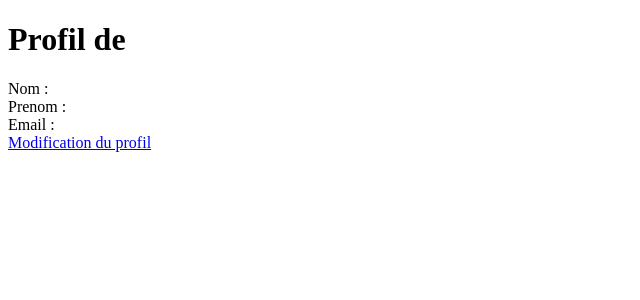
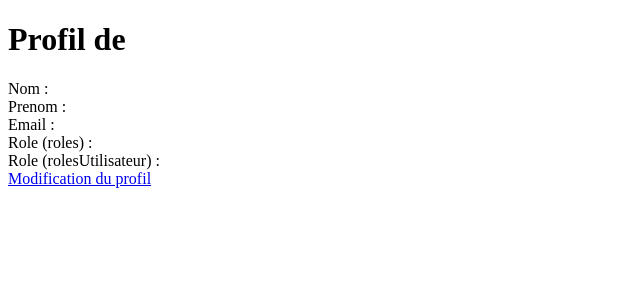
Before and after one commit to julienM29/PizzaOnLine, a Symfony app: template templates/profil/index.html.twig in a window 1280 px wide. Shown: the part 26-326 px from the top of the page, without its empty margins (0-640 px from the left). Run offline with Twig, Linux system fonts and the light colour scheme; the template is opened without the code that fills it, so the values that code supplies are empty; some libraries are stand-ins or nearby versions.

Commit message:
Modification des roles : Ok, problème 2 tables identiques crées avec 2 nom différents et dont l'une ne set pas

```diff
--- a/src/Form/ProfilFormType.php
+++ b/src/Form/ProfilFormType.php
@@ -19,12 +19,10 @@ class ProfilFormType extends AbstractType
             ->add('password')
             ->add('nom')
             ->add('prenom')
-            ->add('role2', EntityType::class, [
+            ->add('rolesUtilisateur', EntityType::class, [
                 'class' => Role::class ,
                 'choice_label' => 'libelle',
-                'expanded' => false,
-                'multiple' => false,
-                'mapped' => false
+                'multiple' => true,
 
             ])
             ->add('ajouter', SubmitType::class)
--- a/templates/profil/index.html.twig
+++ b/templates/profil/index.html.twig
@@ -15,8 +15,13 @@
     <div>Email : </div>
     <div> {{ user.email }}</div>
     </div>
+    <div>Role (roles) : </div>
     {% for role in user.roles %}
-
+            <div> {{ role }}</div>
+    {% endfor %}
+    <div>Role (rolesUtilisateur) : </div>
+    {% for role in user.rolesUtilisateur %}
+            <div> {{ role.libelle }}</div>
     {% endfor %}
 <a href="{{path ('_modificationProfil', { 'id': user.id }) }}"> Modification du profil</a>
 {% endblock %}
```
Also changed, not shown: src/Entity/Collaborateur.php (+21 -0 lines), templates/profil/modificationProfil.html.twig (+3 -11 lines).
